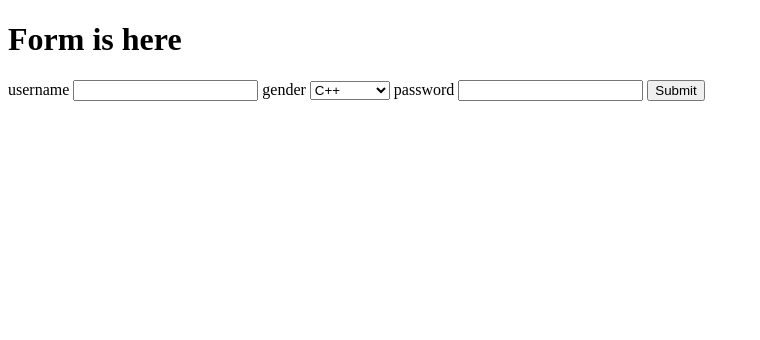
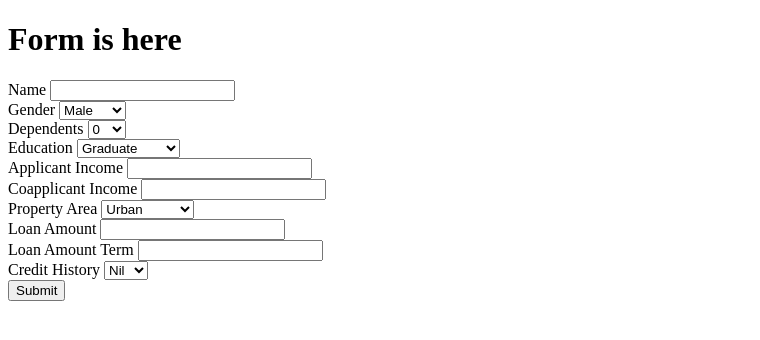
Before and after one commit to ritwik24/loanapproval, a Flask app: page /form in a window 1280 px wide. Shown: the top 340 px of the page, without its empty margins (0-760 px from the left). Run offline with Flask 2, Linux system fonts and the light colour scheme.

Commit message:
forms completed

```diff
--- a/app.py
+++ b/app.py
@@ -1,21 +1,38 @@
-from flask import Flask, render_template
+from flask import Flask, render_template, request
 from flask_wtf import FlaskForm
-from wtforms import StringField, PasswordField, SelectField
+from wtforms import StringField, PasswordField, SelectField, FloatField
+from wtforms.validators import InputRequired
 
 app = Flask(__name__)
 app.config['SECRET_KEY'] = 'Secret_Key'
 
 
 class LoginForm(FlaskForm):
-    username = StringField('username')
-    gender = SelectField('gender', choices=[('cpp', 'C++'), ('py', 'Python'), ('text', 'Plain Text')])
-    password = PasswordField('password')
+    name = StringField('Name', validators=[InputRequired()])
+    gender = SelectField('Gender', choices=[
+                         ('1', 'Male'), ('0', 'Female')], validators=[InputRequired()])
+    dependents = SelectField('Dependents', choices=[(
+        '0', '0'), ('1', '1'), ('2', '2'), ('3', '3+')], validators=[InputRequired()])
+    education = SelectField('Education', choices=[(
+        '0', 'Graduate'), ('1', 'Not Graduate')], validators=[InputRequired()])
+    applicant_income = FloatField('Applicant Income', validators=[InputRequired()])
+    coapplicant_income = FloatField('Coapplicant Income', validators=[InputRequired()])
+    property_area = SelectField('Property Area', choices=[(
+        '0', 'Urban'), ('1', 'Rural'), ('2', 'Semi Urban')], validators=[InputRequired()])
+    loan_amount = FloatField('Loan Amount', validators=[InputRequired()])
+    loan_amount_term = FloatField('Loan Amount Term', validators=[InputRequired()])
+    credit_history = SelectField('Credit History', choices=[(
+        '0', 'Nil'), ('1', 'Yes')], validators=[InputRequired()])
+
 
 @app.route('/form', methods=['POST','GET'])
 def form():
     form = LoginForm()
-    if form.validate_on_submit():
-        return '<h2>username is {} password is {}'.format(form.username.data, form.password.data)
+    if request.method == "POST":
+        data = request.form.to_dict()
+        print(data)
+        if form.validate_on_submit():
+            return 'Data Submitted'
     return render_template('form.html',form = form)
 
 if __name__ == '__main__':
--- a/templates/form.html
+++ b/templates/form.html
@@ -10,12 +10,36 @@
     <h1>Form is here</h1>
     <form action="{{ url_for('form') }}" method="post">
         {{ form.csrf_token }}
-        {{ form.username.label }}
-        {{ form.username }}
+        {{ form.name.label }}
+        {{ form.name }}
+        <br>
         {{ form.gender.label }}
         {{ form.gender }}
-        {{ form.password.label }}
-        {{ form.password }}
+        <br>
+        {{ form.dependents.label }}
+        {{ form.dependents }}
+        <br>
+        {{ form.education.label }}
+        {{ form.education }}
+        <br>
+        {{ form.applicant_income.label }}
+        {{ form.applicant_income }}
+        <br>
+        {{ form.coapplicant_income.label }}
+        {{ form.coapplicant_income }}
+        <br>
+        {{ form.property_area.label }}
+        {{ form.property_area }}
+        <br>
+        {{ form.loan_amount.label }}
+        {{ form.loan_amount }}
+        <br>
+        {{ form.loan_amount_term.label }}
+        {{ form.loan_amount_term }}
+        <br>
+        {{ form.credit_history.label }}
+        {{ form.credit_history }}
+        <br>
         <input type="submit" value="Submit">
     </form>
 </body>
```
Also changed, not shown: 1 other file.
